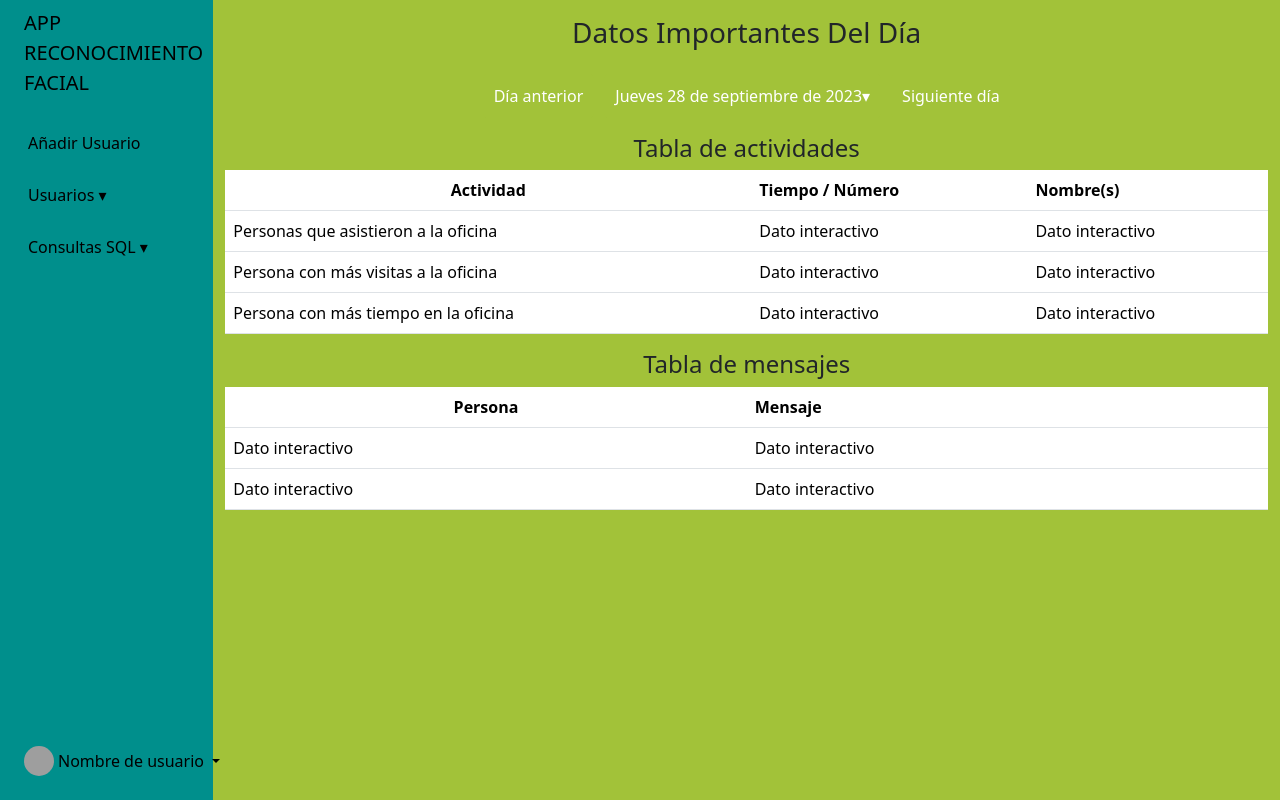
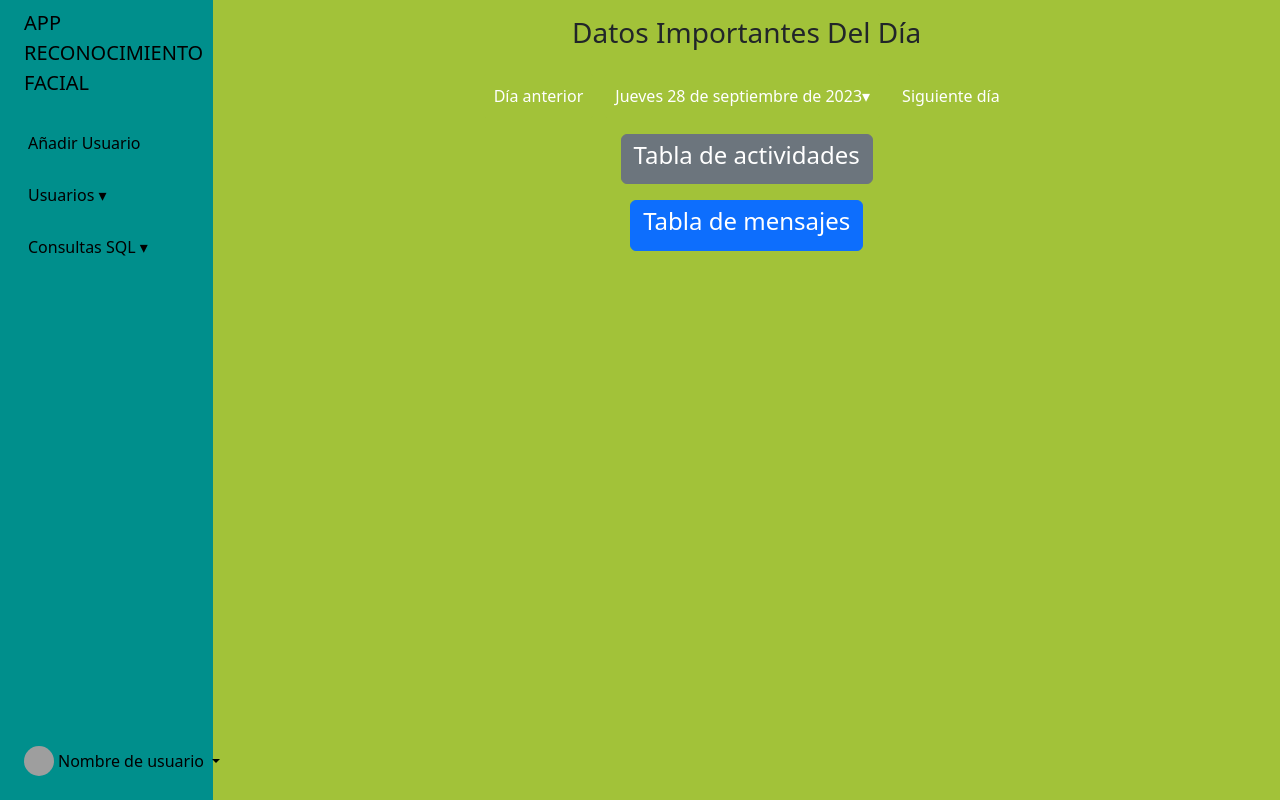
Before and after one commit to Sam220903/Web-ReconocimientoFacial, an Angular app: page / in a window 1280 px wide. Built offline with nearby package versions, Linux system fonts and the light colour scheme; grey boxes are pictures that could not be loaded.

Commit message:
modified:   src/app/Components/navbar/navbar.component.html

```diff
--- a/src/app/Components/navbar/navbar.component.html
+++ b/src/app/Components/navbar/navbar.component.html
@@ -143,15 +143,20 @@
 				<a href="#" class="barra-item">Siguiente día</a>
 			</div>
 
-			<div class="text-center">
+		<div class="row">
+			<div class="col text-center">
+			<p class="d-inline-flex gap-1">
+				<a class="btn btn-secondary" data-bs-toggle="collapse" href="#collapseExample" role="button" aria-expanded="true"
+					aria-controls="collapseExample">
 					<h4>Tabla de actividades</h4>
-			</div>
-
+				</a>
+			</p>
+			<div class="collapse" id="collapseExample">
 				<!-- Tabla para llenar el resto del espacio -->
 				<table class="table table-unbordered">
 					<thead>
 						<tr>
-						<th  class="text-center">Actividad </th>
+							<th class="text-center">Actividad </th>
 							<th>Tiempo / Número</th>
 							<th>Nombre(s)</th>
 							<!-- Agrega más encabezados según sea necesario -->
@@ -179,11 +184,21 @@
 						<!-- Agrega más filas según sea necesario -->
 					</tbody>
 				</table>
-
-				<div class="text-center">
-					<h4>Tabla de mensajes</h4>
+			</div>
+			</div>
 		</div>
 
+		<div class="row" >
+			<div class="col text-center">
+
+				<p class="d-inline-flex gap-1">
+					<a class="btn btn-primary" data-bs-toggle="collapse" href="#collapseExample2" role="button" aria-expanded="false"
+						aria-controls="collapseExample2">
+						<h4>Tabla de mensajes</h4>
+					</a>
+
+				</p>
+				<div class="collapse" id="collapseExample2">
 					<table class="table table-unbordered">
 						<thead>
 							<tr>
@@ -207,6 +222,16 @@
 							<!-- Agrega más filas según sea necesario -->
 						</tbody>
 					</table>
+				</div>
+				</div>
+		</div>
+
+
+
+
+
+
+
 
 		</div>
 	</div>
```
Lines whose indentation alone changed are shown as unchanged.
